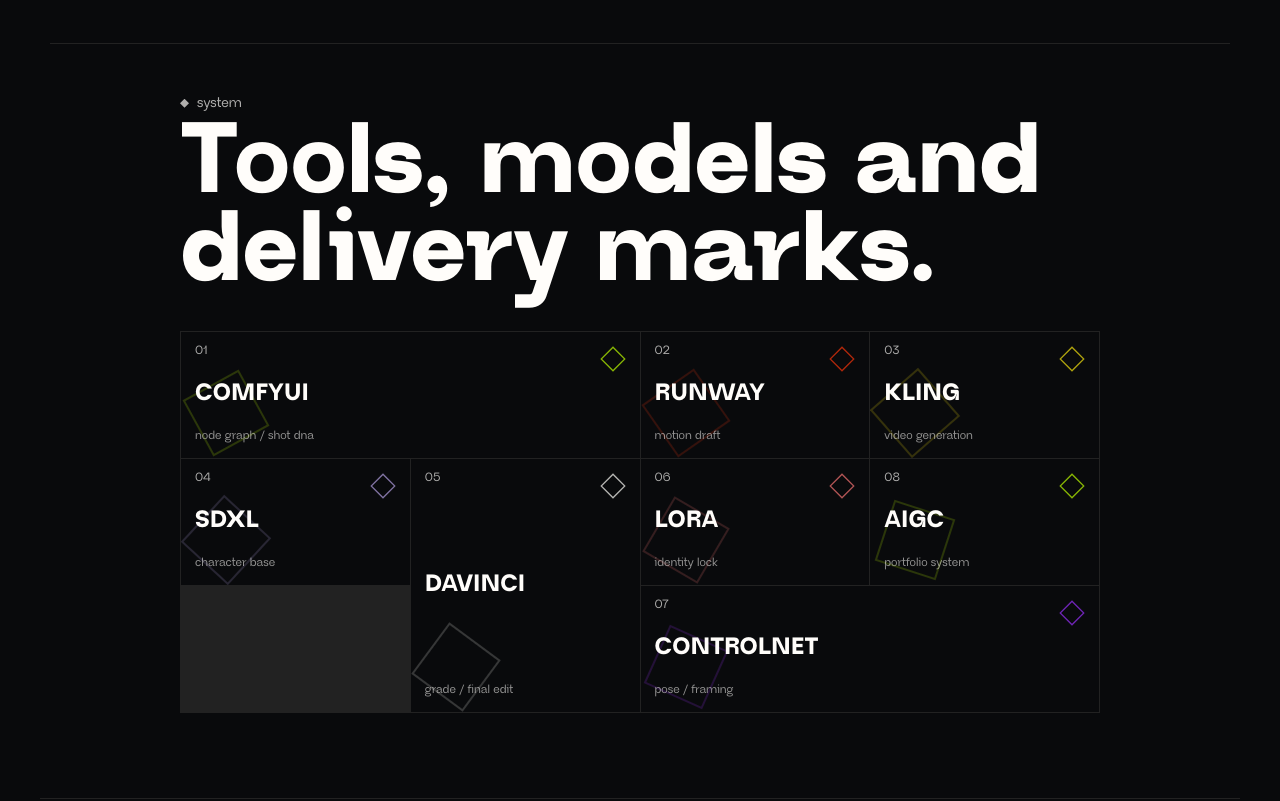
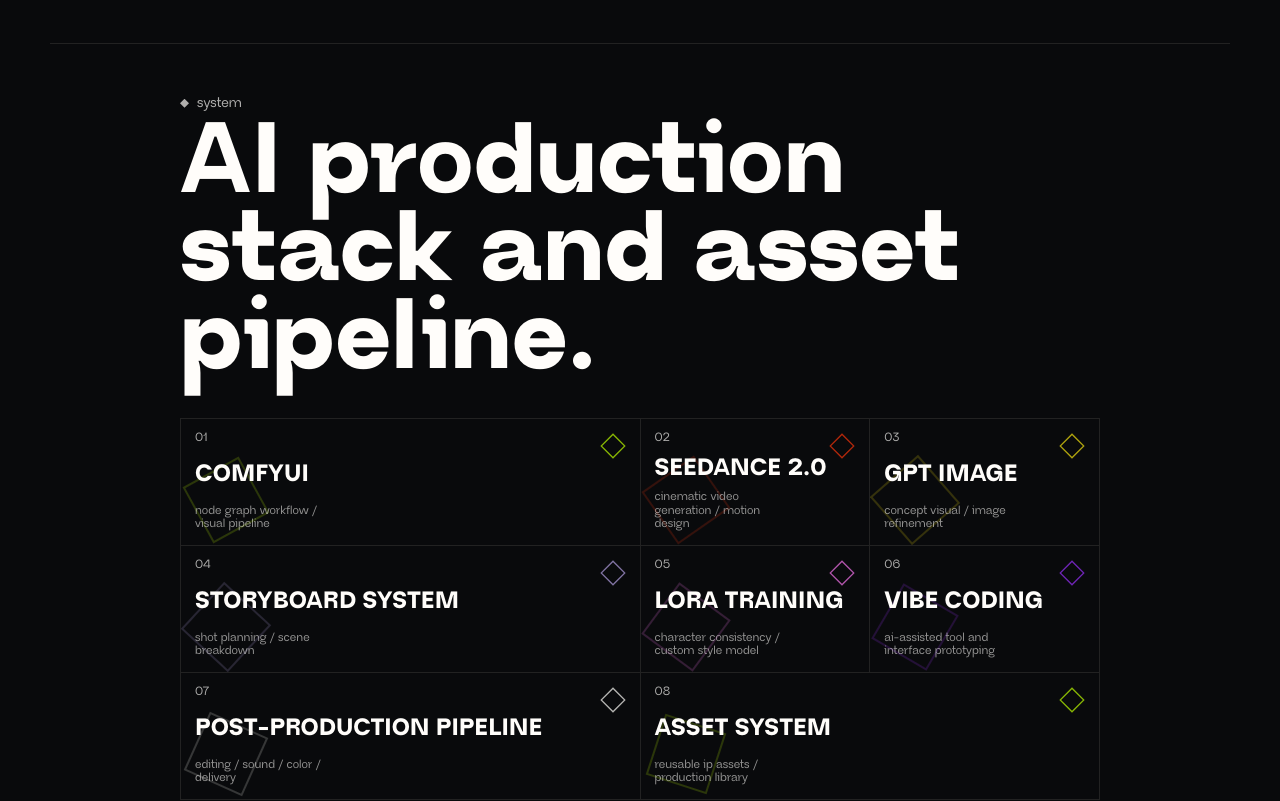
Before and after one commit to AJan-0/aigc, a React (Vite) app: page / in a window 1280 px wide. Shown: the part 3180-3981 px from the top of the page. Built offline with nearby package versions, Linux system fonts and the light colour scheme.

Commit message:
feat: update AIGC production stack content

```diff
--- a/src/components/experience/MotionCloneExperience.jsx
+++ b/src/components/experience/MotionCloneExperience.jsx
@@ -22,14 +22,14 @@
 
 const tickerItems = ['aigc visual', 'ajan studio', 'ai drama', 'motion system', 'vertical reels']
 const brandItems = [
-  { label: 'COMFYUI', role: 'node graph / shot DNA', accent: '#bfff00', span: 'wide' },
-  { label: 'RUNWAY', role: 'motion draft', accent: '#fa340c' },
-  { label: 'KLING', role: 'video generation', accent: '#f7e40f' },
-  { label: 'SDXL', role: 'character base', accent: '#b39fe3' },
-  { label: 'DAVINCI', role: 'grade / final edit', accent: '#fffdfa', span: 'tall' },
-  { label: 'LORA', role: 'identity lock', accent: '#fa7575' },
-  { label: 'CONTROLNET', role: 'pose / framing', accent: '#9b30ff', span: 'wide' },
-  { label: 'AIGC', role: 'portfolio system', accent: '#bfff00' },
+  { label: 'COMFYUI', role: 'node graph workflow / visual pipeline', accent: '#bfff00', span: 'wide' },
+  { label: 'SEEDANCE 2.0', role: 'cinematic video generation / motion design', accent: '#fa340c' },
+  { label: 'GPT IMAGE', role: 'concept visual / image refinement', accent: '#f7e40f' },
+  { label: 'STORYBOARD SYSTEM', role: 'shot planning / scene breakdown', accent: '#b39fe3', span: 'wide' },
+  { label: 'LORA TRAINING', role: 'character consistency / custom style model', accent: '#fa75f0' },
+  { label: 'VIBE CODING', role: 'ai-assisted tool and interface prototyping', accent: '#9b30ff' },
+  { label: 'POST-PRODUCTION PIPELINE', role: 'editing / sound / color / delivery', accent: '#fffdfa', span: 'wide' },
+  { label: 'ASSET SYSTEM', role: 'reusable IP assets / production library', accent: '#bfff00', span: 'wide' },
 ]
 const contactEmail = '1248567324@qq.com'
 const riveHeroSrc = '/rive/hero-title.riv'
@@ -1209,7 +1209,7 @@
         viewport={{ once: true, amount: 0.5 }}
       >
         <p className="mc-kicker">system</p>
-        <h2>Tools, models and delivery marks.</h2>
+        <h2>AI production stack and asset pipeline.</h2>
       </motion.div>
       <motion.div
         className="mc-brand-grid"
```
